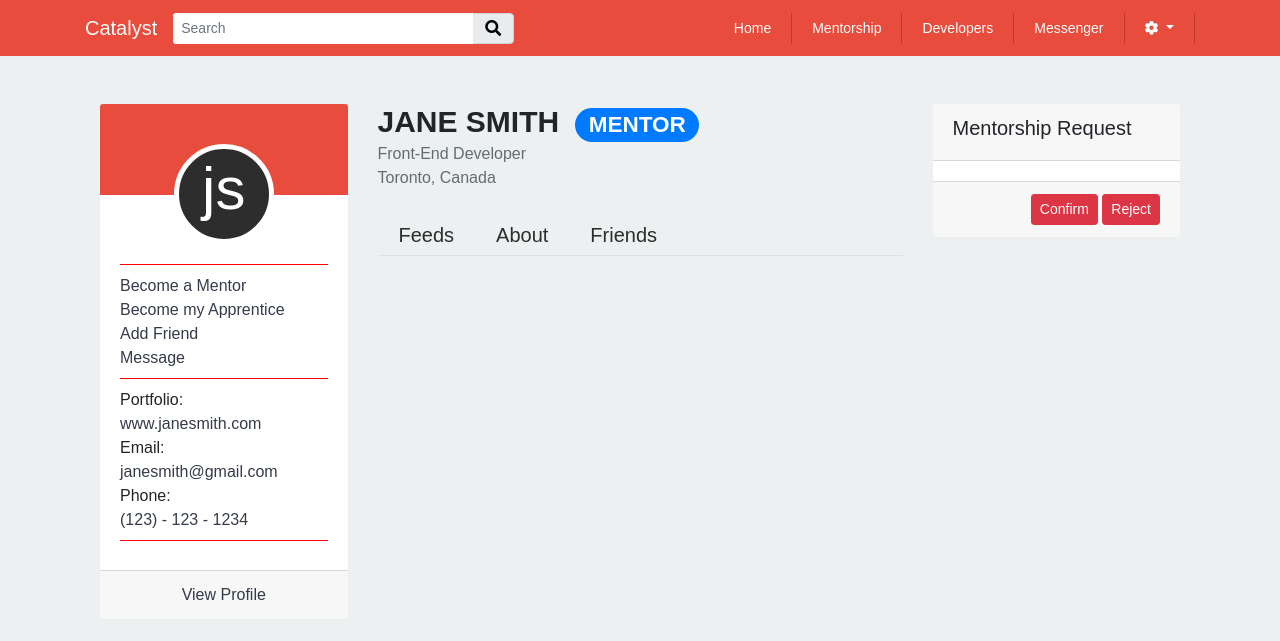
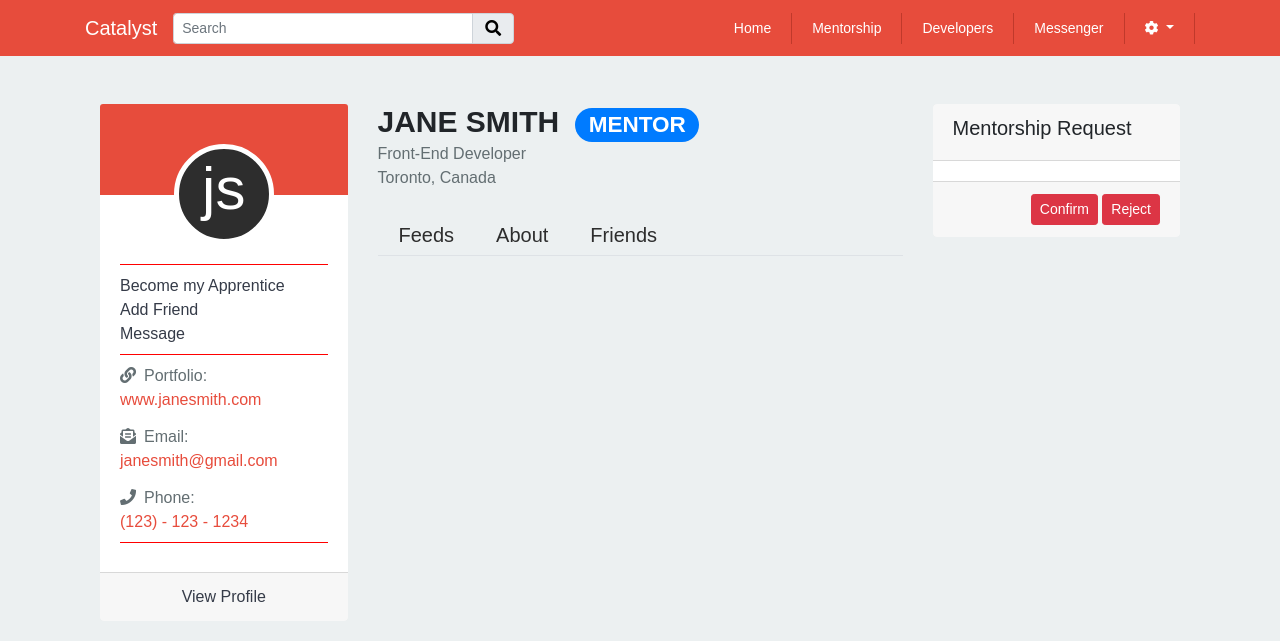
Before and after one commit to enrina-wilms/catalyst, a PHP site: page /includes/developers/profile.php?id=8 in a window 1280 px wide. Shown: the top 641 px of the page. Run offline with PHP 8.4, Linux system fonts and the light colour scheme; data comes from the database, SQL or seed files in the repository; data that the repository does not hold is empty; some libraries are stand-ins or nearby versions; some web fonts are replaced.

Commit message:
fixed update userprofile

```diff
--- a/css/style.css
+++ b/css/style.css
@@ -147,7 +147,7 @@ a:hover {
 	margin-bottom: 2px;
 }
 
-.form-control {
+.form-control-chat {
 	border: none;
 }
 
--- a/includes/chat/chat-home.php
+++ b/includes/chat/chat-home.php
@@ -20,7 +20,7 @@ if(isset($_GET['id'])){
                 <div class="row messages"><?php require_once 'chat.php';?></div>
 			</div>
 			<div class="row input-group mb-3 chat-input">
-				<input type="text" class="form-control entry" placeholder="Type a message..." aria-label="message" aria-describedby="basic-addon2">
+				<input type="text" class="form-control entry form-control-chat" placeholder="Type a message..." aria-label="message" aria-describedby="basic-addon2">
 				<div class="input-group-append">
 					<button class="btn chat-button" type="button"><i class="fas fa-paper-plane"></i></button>
 				</div>
--- a/includes/developers/profile.php
+++ b/includes/developers/profile.php
@@ -107,21 +107,26 @@ if(isset($_GET['id'])){
 					</div>
 				</div>
 
-				<div class="card-body text-left">
+				<div class="card-body text-left dev-contact">
 					<hr>
-					<a href="#" class="">Become a Mentor</a>
+					<?php
+					if($profile->mentorship_status == 0){
+						echo '<a href="?mentorStatus=1" class="">Become a Mentor</a>';}
+					?>
 					<a href="#" class="">Become my Apprentice</a>
 					<a href="#" class="">Add Friend</a>
 					<a href="#" class="">Message</a>
 					<hr>
-					<p>Portfolio:</p>
-					<a href="#" class=""><?= $profile->portfolio_url?></a>
-					<p>Email:</p>
-					<a href="#" class=""><?= $profile->email?></a>
-					<p>Phone:</p>
-					<a href="#" class=""><?= $profile->contact?></a>
+					<p><i class="fas fa-link mr-2 dev-contact-icon"></i>Portfolio:</p>
+					<a href="http://<?= $profile->portfolio_url?>" class="dev-contact-info" target="_blank"><?= $profile->portfolio_url?></a>
+					<p><i class="fas fa-envelope-open-text mr-2 dev-contact-icon mt-3"></i>Email:</p>
+					<a href="mailto:<?=$profile->email?>" class="dev-contact-info"><?= $profile->email?></a>
+					<p><i class="fas fa-phone mr-2 dev-contact-icon mt-3"></i>Phone:</p>
+					<a href="tel:<?= $profile->contact?>" class="dev-contact-info"><?= $profile->contact?></a>
 					<hr>
-<!--
+
+					<!--GITHUB ACCOUNT-->
+					<!--
 					<?php
 					require_once MODELS_PROFILE_PATH . "/github.php";
 					$username = 'enrina-wilms';
--- a/models/database.php
+++ b/models/database.php
@@ -3,7 +3,7 @@ class Database
 {
 	private static $user = 'root';
 	//private static $pass = 'root'; //change to nothing with xampp
-	private static $pass = 'root'; //change to nothing with xampp
+	private static $pass = ''; //change to nothing with xampp
 	private static $db = 'webdev_networking';
 	private static $dsn = 'mysql:host=localhost;dbname=webdev_networking';
 	private static $dbcon;
--- a/models/profile/user-profile.php
+++ b/models/profile/user-profile.php
@@ -48,10 +48,10 @@ class Profile
 	}
 
 	//adding profile
-	public function addProfile($fname, $lname, $email, $contact, $image, $location, $position, $portfolio_url, $github, $user_id, $db){
+	public function addProfile($fname, $lname, $email, $contact, $image, $location, $position, $portfolio_url, $mentorship_status, $user_id, $db){
 
-		$query = "INSERT INTO profiles(fname, lname, email, contact, image, location, position, portfolio_url, github, user_id)
-		VALUES (:fname, :lname, :email, :contact, :image, :location, :position, :portfolio_url, :github, :user_id)";
+		$query = "INSERT INTO profiles(fname, lname, email, contact, image, location, position, portfolio_url, mentorship_status, user_id)
+		VALUES (:fname, :lname, :email, :contact, :image, :location, :position, :portfolio_url, :mentorship_status, :user_id)";
 		$pdost = $db->prepare($query);
 		$pdost->bindParam(':fname', $fname);
 		$pdost->bindParam(':lname', $lname);
@@ -61,7 +61,7 @@ class Profile
 		$pdost->bindParam(':location', $location);
 		$pdost->bindParam(':position', $position);
 		$pdost->bindParam(':portfolio_url', $portfolio_url);
-		$pdost->bindParam(':github', $github);
+		$pdost->bindParam(':mentorship_status', $mentorship_status);
 		$pdost->bindParam(':user_id', $user_id);
 
 		$profile = $pdost->execute();
@@ -70,7 +70,7 @@ class Profile
 	}
 
 	//updating profile
-	public function updateProfile($id, $fname, $lname, $email, $contact, $location, $position, $portfolio_url, $github, $user_id, $db){
+	public function updateProfile($id, $fname, $lname, $email, $contact, $location, $position, $portfolio_url, $mentorship_status, $user_id, $db){
 
 		$query = "UPDATE profiles
 				  SET fname = :fname,
@@ -80,7 +80,7 @@ class Profile
 					  location = :location,
 					  position = :position,
 					  portfolio_url = :portfolio_url,
-					  github = :github,
+					  mentorship_status = :mentorship_status,
 					  user_id = :user_id
 				  WHERE id = :id";
 
@@ -90,11 +90,11 @@ class Profile
 		$pdost->bindParam(':lname' , $lname);
 		$pdost->bindParam(':email' , $email);
 		$pdost->bindParam(':contact' , $contact);
-		$pdost->bindParam(':image' , $image);
+//		$pdost->bindParam(':image' , $image);
 		$pdost->bindParam(':location' , $location);
 		$pdost->bindParam(':position' , $position);
 		$pdost->bindParam(':portfolio_url' , $portfolio_url);
-		$pdost->bindParam(':github', $github);
+		$pdost->bindParam(':mentorship_status', $mentorship_status);
 		$pdost->bindParam(':user_id' , $user_id);
 
 		$profile = $pdost->execute();
```
Also changed, not shown: includes/userProfile/edit-profile.php (+5 -36 lines), includes/userProfile/user-profile.php (+14 -21 lines), js/list-experience.js (deleted, +0 -13 lines).
